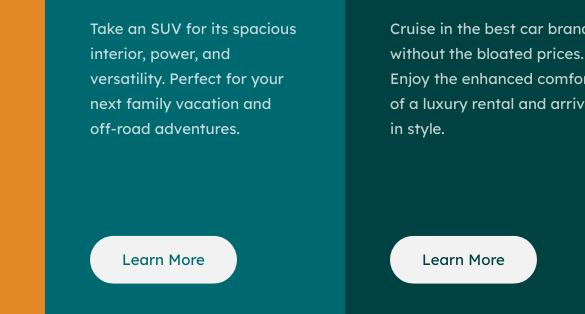
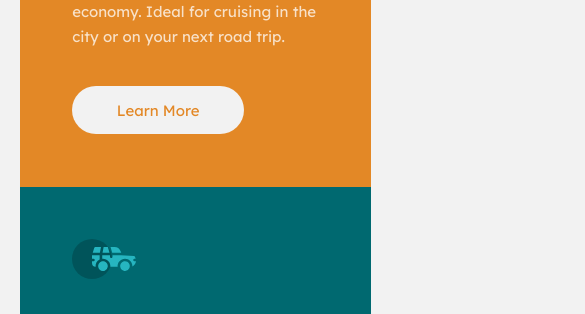
Before and after one commit to FloPereira75/3-Column-Card, a plain HTML site: page index.html in a window 390 px wide. Shown: the part 353-667 px from the top of the page, 585 px wide, since content can reach past the window. Drawn offline with Linux system fonts and the light colour scheme.

Commit message:
mobile design done

```diff
--- a/css/style.css
+++ b/css/style.css
@@ -10,16 +10,16 @@ body {
     background-color: hsl(0, 0%, 95%);
 }
 
+.wrap {
+    margin: 8% 23%;
+}
+
 .wrap-card-column {
-    position: absolute;
-    top: 50%;
-    left: 50%;
-    transform: translate(-50%, -50%);
     display: flex;
 }
 
 .card {
-    width: 300px;
+    width: 325px;
     max-width: 400px;
     min-width: 275px;
     color: hsla(0, 0%, 100%, 0.75);
@@ -79,3 +79,28 @@ body {
     border-bottom-right-radius: 8px;
     border-top-right-radius: 8px;
 }
+
+
+@media only screen and (max-width: 850px) {
+    .wrap {
+        margin: 20% 5%;
+    }
+    .wrap-card-column {
+        display: block;
+    }
+    .card {
+        width: auto;
+        padding: 15%;
+    }
+    .card p {
+        margin-bottom: 15%;
+    }
+    .sedans {
+        border-top-right-radius: 8px;
+        border-bottom-left-radius: 0;
+    }
+    .luxury {
+        border-bottom-left-radius: 8px;
+        border-top-right-radius: 0;
+    }
+}
```
Also changed, not shown: index.html (+0 -2 lines).
